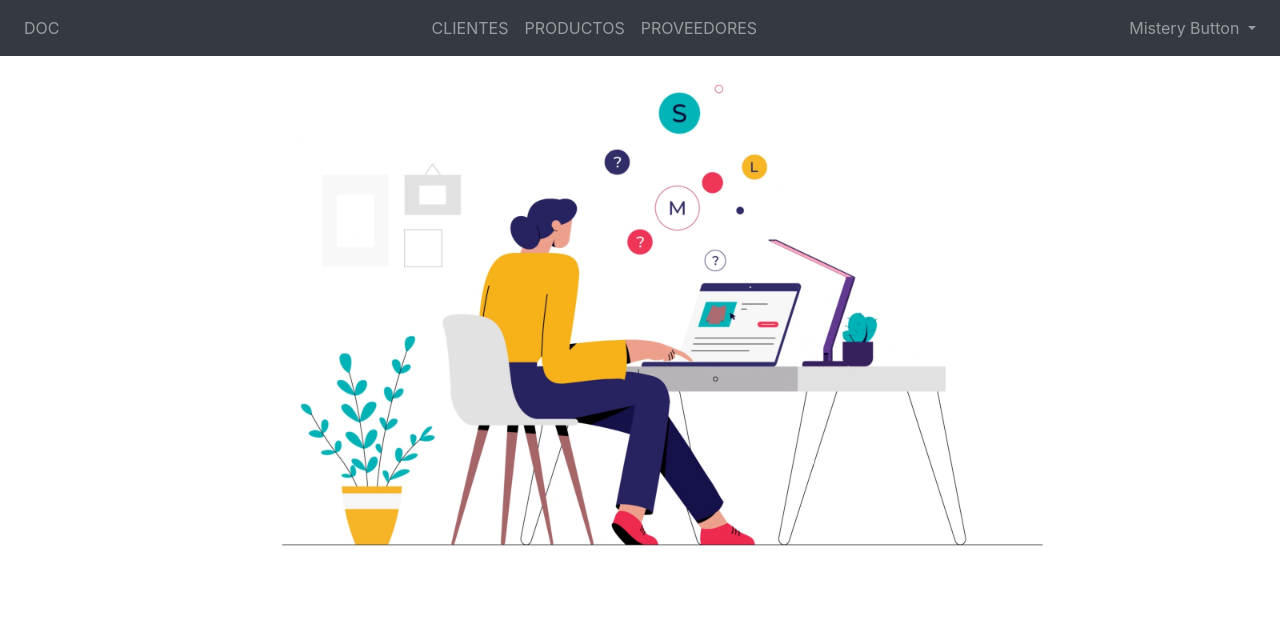
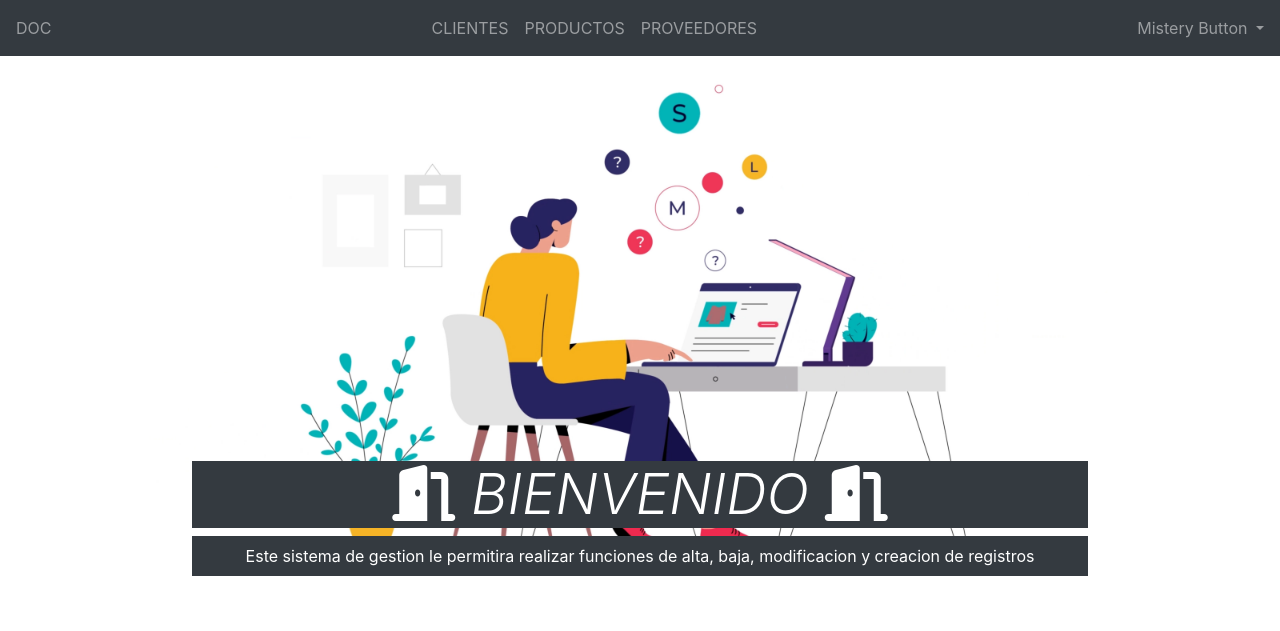
Before and after one commit to Matiasits/Proyecto-Final-Despensa, a Django app: page /inicio/ in a window 1280 px wide. Shown: the top 631 px of the page. Run offline with Django 3.2, Linux system fonts and the light colour scheme; some libraries are stand-ins or nearby versions.

Commit message:
agregacion de iconos en home

```diff
--- a/templates/home.html
+++ b/templates/home.html
@@ -10,7 +10,7 @@
       }
 </style>
 
-<nav class="navbar navbar-expand-sm bg-dark navbar-dark justify-content-center sticky-top">
+<nav class="navbar navbar-expand-sm bg-dark p-2 navbar-dark p-2 justify-content-center sticky-top">
     <!-- Toggler/collapsibe Button -->
     <button class="navbar-toggler " type="button" data-toggle="collapse" data-target="#collapsibleNavbar">
         <span class="navbar-toggler-icon"></span>
@@ -70,18 +70,34 @@
 
             <div class="carousel-item active">
                 <img class="img-fluid mx-auto d-block" src="{% static 'media/c1.webp'%}" alt="bienvenido">
+                <div class="carousel-caption">
+                    <h3 class="display-4 bg-dark font-italic "><i class="fa-solid fa-door-open"></i> BIENVENIDO <i class="fa-solid fa-door-open"></i></h3>
+                    <p class="bg-dark p-2">Este sistema de gestion le permitira realizar funciones de alta, baja, modificacion y creacion de registros</p>
+                </div>
             </div>
 
             <div class="carousel-item">
                 <img class="img-fluid mx-auto d-block"  src="{% static 'media/Cliente/c2.png'%}" alt="clientes">
+                <div class="carousel-caption">
+                    <h3 class="display-4 bg-dark font-italic"><i class="fa-solid fa-users"></i> CLIENTES <i class="fa-solid fa-users"></i></h3>
+                    <p class="bg-dark p-2">Registre sus clientes mas habituales</p>
+                </div>
             </div>
 
             <div class="carousel-item">
                 <img class="img-fluid mx-auto d-block" src="{% static 'media/Producto/c3.webp'%}" alt="productos" style="width: 75%;">
+                <div class="carousel-caption">
+                    <h3 class="display-4 bg-dark font-italic"><i class="fa-solid fa-boxes-packing"></i> PRODUCTOS <i class="fa-solid fa-boxes-packing"></i></h3>
+                    <p class="bg-dark p-2">Lleve un control completo y detallado de sus productos</p>
+                </div>
             </div>
 
             <div class="carousel-item">
               <img class="img-fluid mx-auto d-block" src="{% static 'media/Proveedor/c4.webp'%}" alt="proveedores" style="width: 65%;">
+              <div class="carousel-caption">
+                    <h3 class="display-4 bg-dark p-2 font-italic"><i class="fa-solid fa-truck-field"></i> PROVEEDORES <i class="fa-solid fa-truck-field"></i></h3>
+                    <p class="bg-dark p-2">Gestione los proveedores que necesita su negocio</p>
+                </div>
             </div>
         </div>
     </div>
```
